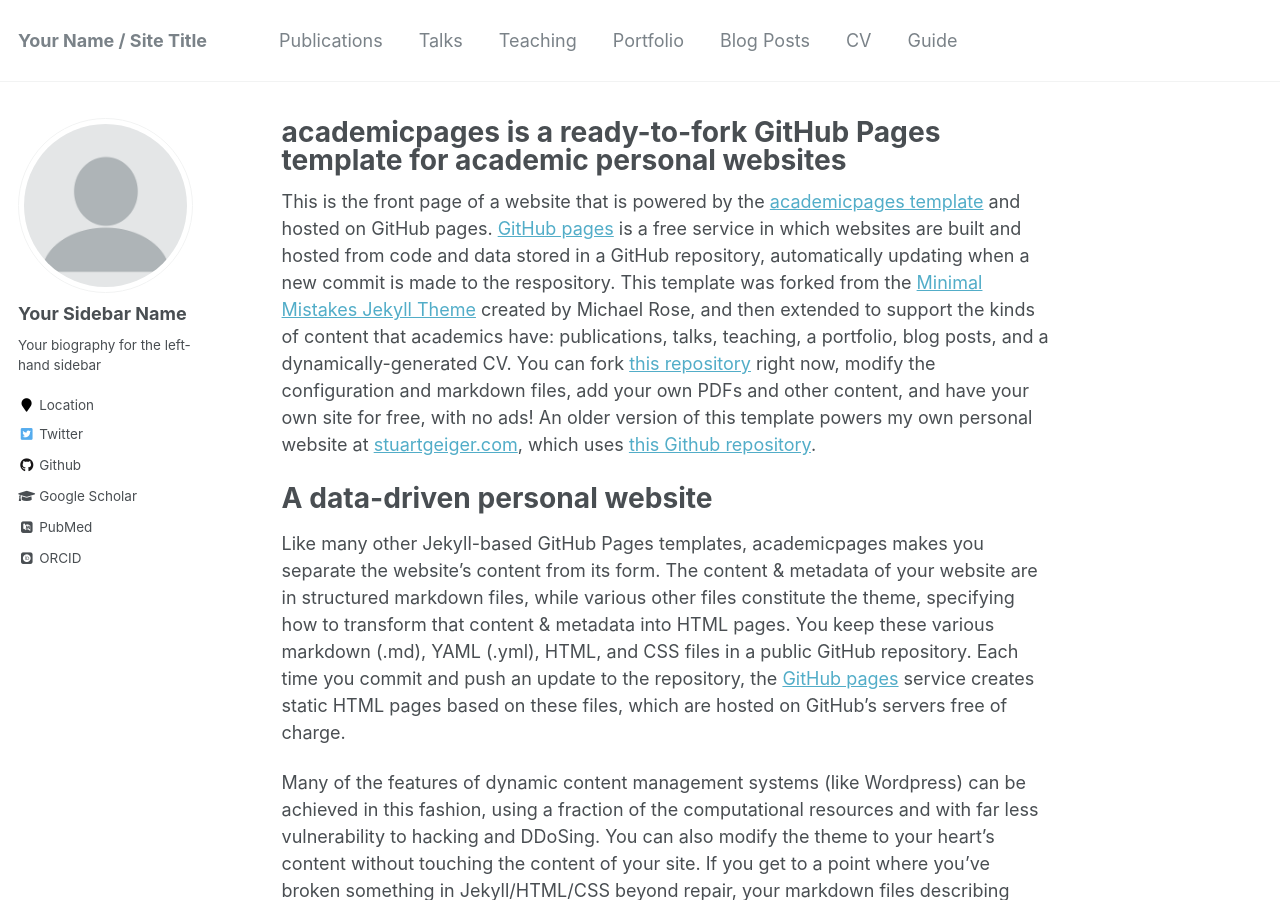
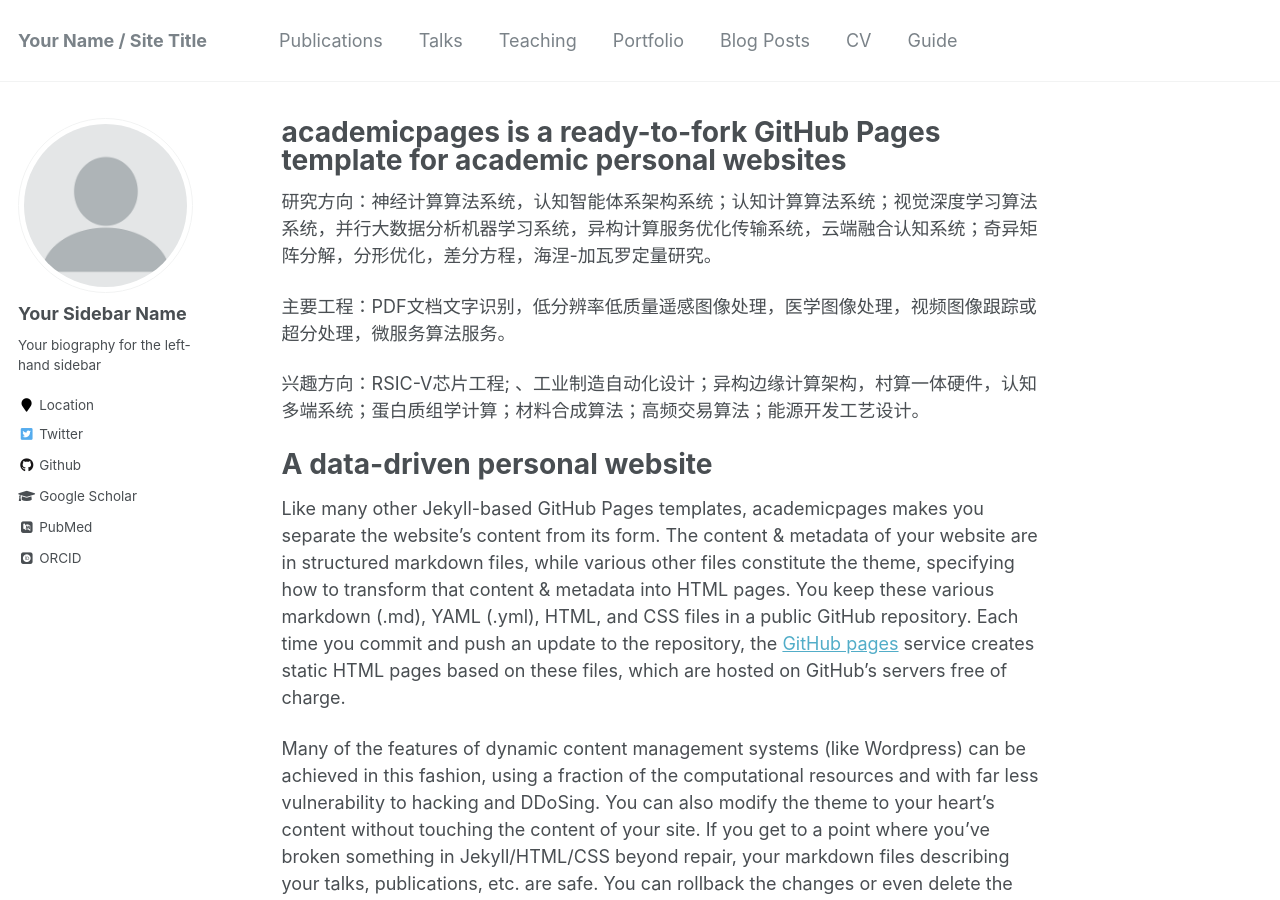
Before and after one commit to Eric3911/Eric3911.github.io, a Jekyll site: the page built from _pages/about.md, in a window 1280 px wide and 900 px high. Built offline with Jekyll 4.4.1, drawn with Linux system fonts in a browser that asks for light colours; some web fonts are replaced.

Commit message:
Update about.md

```diff
--- a/_pages/about.md
+++ b/_pages/about.md
@@ -7,8 +7,11 @@ redirect_from:
   - /about/
   - /about.html
 ---
+研究方向：神经计算算法系统，认知智能体系架构系统；认知计算算法系统；视觉深度学习算法系统，并行大数据分析机器学习系统，异构计算服务优化传输系统，云端融合认知系统；奇异矩阵分解，分形优化，差分方程，海涅-加瓦罗定量研究。
 
-This is the front page of a website that is powered by the [academicpages template](https://github.com/academicpages/academicpages.github.io) and hosted on GitHub pages. [GitHub pages](https://pages.github.com) is a free service in which websites are built and hosted from code and data stored in a GitHub repository, automatically updating when a new commit is made to the respository. This template was forked from the [Minimal Mistakes Jekyll Theme](https://mmistakes.github.io/minimal-mistakes/) created by Michael Rose, and then extended to support the kinds of content that academics have: publications, talks, teaching, a portfolio, blog posts, and a dynamically-generated CV. You can fork [this repository](https://github.com/academicpages/academicpages.github.io) right now, modify the configuration and markdown files, add your own PDFs and other content, and have your own site for free, with no ads! An older version of this template powers my own personal website at [stuartgeiger.com](http://stuartgeiger.com), which uses [this Github repository](https://github.com/staeiou/staeiou.github.io).
+主要工程：PDF文档文字识别，低分辨率低质量遥感图像处理，医学图像处理，视频图像跟踪或超分处理，微服务算法服务。
+
+兴趣方向：RSIC-V芯片工程; 、工业制造自动化设计；异构边缘计算架构，村算一体硬件，认知多端系统；蛋白质组学计算；材料合成算法；高频交易算法；能源开发工艺设计。
 
 A data-driven personal website
 ======
```
